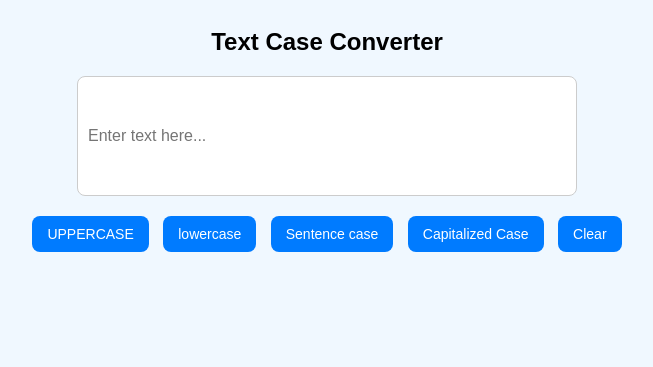
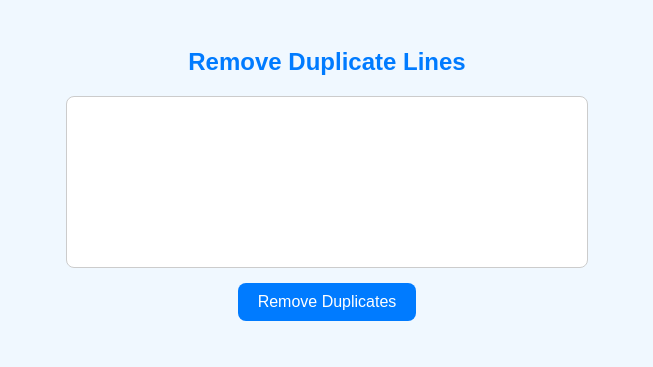
Before and after one commit to muskanbanudivan08-maker/AllinOneTools, a plain HTML site: page Remove-Duplicate.html in a window 1280 px wide. Shown: the whole page, without its empty margins (313-966 px from the left). Drawn offline with Linux system fonts and the light colour scheme.

Commit message:
Update Remove-Duplicate.html

```diff
--- a/Remove-Duplicate.html
+++ b/Remove-Duplicate.html
@@ -1,83 +1,71 @@
 
 
-  <div style="text-align:center;">
-  <h2>Text Case Converter</h2>
-  <input type="text" id="inputArea" style="width:90%;max-width:500px;height:120px;padding:10px;font-size:16px;border-radius:8px;border:1px solid #ccc;" placeholder="Enter text here..."><br>
-
-  <button onclick="toUpper()" style="margin:5px;padding:10px 15px;background:#007bff;color:#fff;border:none;border-radius:8px;">UPPERCASE</button>
-  <button onclick="toLower()" style="margin:5px;padding:10px 15px;background:#007bff;color:#fff;border:none;border-radius:8px;">lowercase</button>
-  <button onclick="toSentence()" style="margin:5px;padding:10px 15px;background:#007bff;color:#fff;border:none;border-radius:8px;">Sentence case</button>
-  <button onclick="toCapital()" style="margin:5px;padding:10px 15px;background:#007bff;color:#fff;border:none;border-radius:8px;">Capitalized Case</button>
-  <button onclick="clearText()" style="margin:5px;padding:10px 15px;background:#007bff;color:#fff;border:none;border-radius:8px;">Clear</button>
-</div>
-
-<script type="text/javascript">
-//<![CDATA[
-function toUpper() {
-  var t = document.getElementById("inputArea");
-  t.value = t.value.toUpperCase();
-}
-
-function toLower() {
-  var t = document.getElementById("inputArea");
-  t.value = t.value.toLowerCase();
-}
-
-function toSentence() {
-  var t = document.getElementById("inputArea");
-  let txt = t.value.toLowerCase();
-  t.value = txt.charAt(0).toUpperCase() + txt.slice(1);
-}
-
-function toCapital() {
-  var t = document.getElementById("inputArea");
-  let words = t.value.toLowerCase().split(" ");
-  for (let i = 0; i < words.length; i++) {
-    if (words[i]) {
-      words[i] = words[i][0].toUpperCase() + words[i].slice(1);
-    }
-  }
-  t.value = words.join(" ");
-}
-
-function clearText() {
-  var t = document.getElementById("inputArea");
-  t.value = "";
-}
-//]]>
-</script>
-
+  <!DOCTYPE html>
+<html>
+<head>
+  <title>Remove Duplicate Lines Tool</title>
   <style>
     body {
       font-family: Arial, sans-serif;
       background: #f0f8ff;
       padding: 20px;
+      display: flex;
+      flex-direction: column;
+      align-items: center;
+    }
+
+    h2 {
+      color: #007bff;
       text-align: center;
     }
 
-  input[type="text"] {
+    #textBox {
       width: 90%;
       max-width: 500px;
-    height: 120px;
+      min-height: 150px;
       padding: 10px;
       font-size: 16px;
-    margin-bottom: 15px;
       border-radius: 8px;
       border: 1px solid #ccc;
+      background: #fff;
+      margin-bottom: 15px;
+      outline: none;
+      overflow-y: auto;
+      white-space: pre-wrap;
     }
 
     button {
-    margin: 5px;
-    padding: 10px 15px;
-    font-size: 14px;
+      padding: 10px 20px;
+      font-size: 16px;
       border: none;
-    background: #007bff;
+      background-color: #007bff;
       color: white;
       border-radius: 8px;
       cursor: pointer;
+      margin-bottom: 15px;
     }
 
     button:hover {
-    background: #0056b3;
+      background-color: #0056b3;
     }
   </style>
+</head>
+<body>
+
+  <h2>Remove Duplicate Lines</h2>
+
+  <div id="textBox" contenteditable="true" placeholder="Paste or type lines here..."></div>
+
+  <button onclick="removeDuplicates()">Remove Duplicates</button>
+
+  <script>
+    function removeDuplicates() {
+      var content = document.getElementById("textBox").innerText;
+      var lines = content.split('\n');
+      var uniqueLines = [...new Set(lines.map(line => line.trim()))].filter(line => line !== "");
+      document.getElementById("textBox").innerText = uniqueLines.join('\n');
+    }
+  </script>
+
+</body>
+</html>
```
Lines whose indentation alone changed are shown as unchanged.
